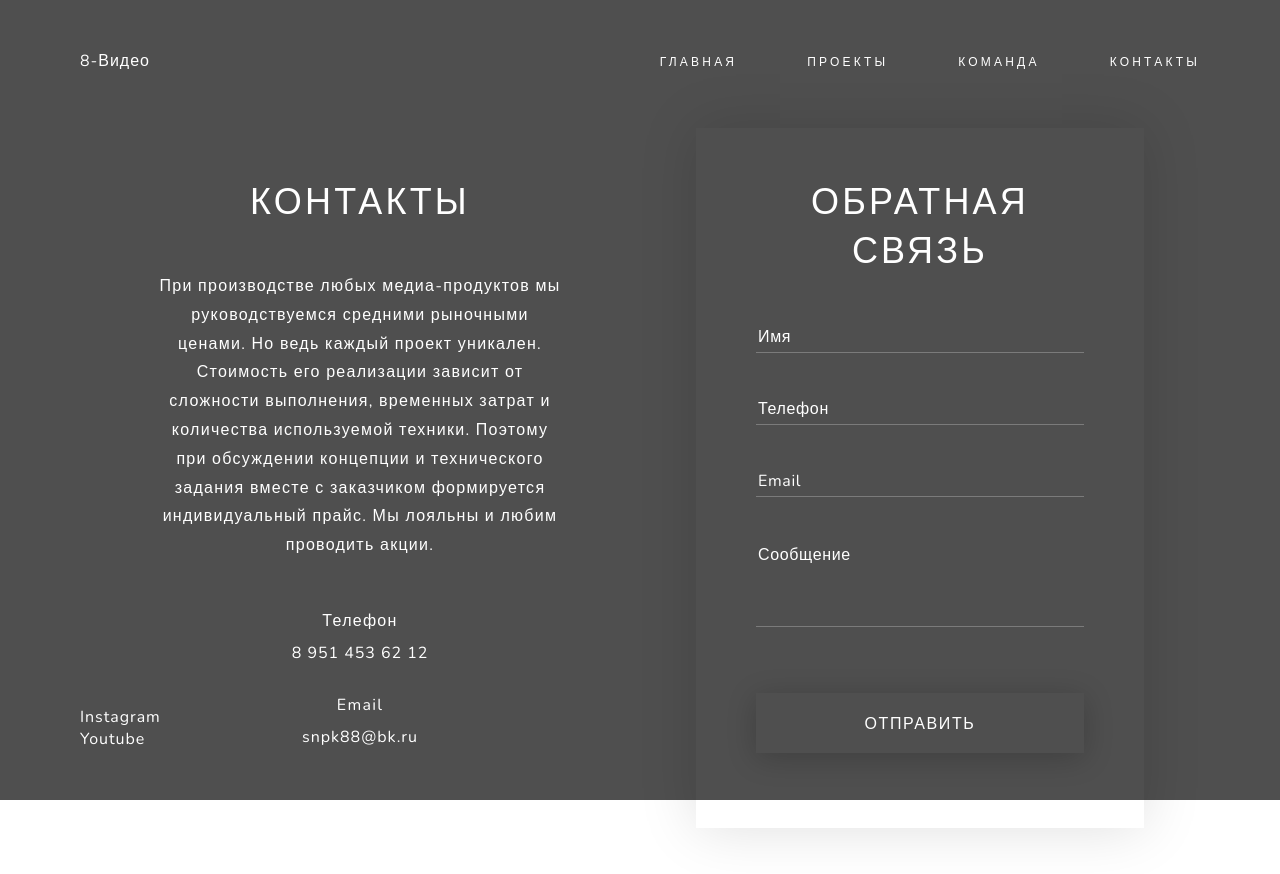
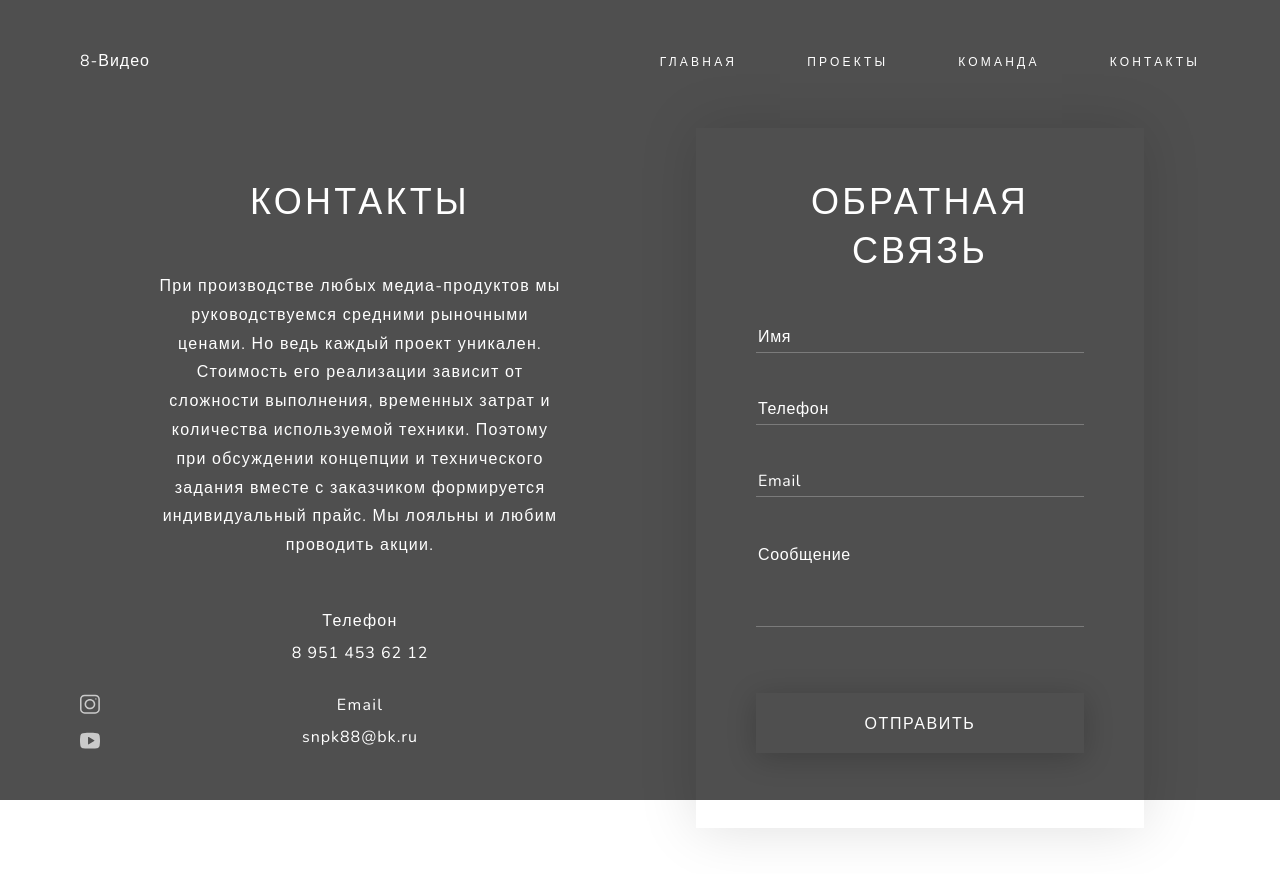
Before and after one commit to karaulovskin/UJIN, a React app: page /contacts in a window 1280 px wide. Shown: the top 874 px of the page. Built offline with nearby package versions, Linux system fonts and the light colour scheme.

Commit message:
add svg  social

```diff
--- a/src/components/Card/Card.js
+++ b/src/components/Card/Card.js
@@ -4,7 +4,7 @@ import classes from './Card.module.scss'
 class Card extends Component {
     render() {
         return (
-            <div>
+            <div className={classes.Card}>
                 Card
             </div>
         )
--- a/src/components/Card/Card.module.scss
+++ b/src/components/Card/Card.module.scss
@@ -1,3 +1,9 @@
 .Card {
-
+	width: calc(25% - 40px);
+	min-width: calc(25% - 40px);
+  	height: 0;
+  	margin-right: 40px;
+  	margin-bottom: 40px;
+  	padding-bottom: 13%;
+	box-shadow: 0 0 55px rgba(0,0,0,.13);
 }
--- a/src/components/CardList/CardList.js
+++ b/src/components/CardList/CardList.js
@@ -1,11 +1,61 @@
 import React, { Component } from 'react'
+import Card from '../Card/Card'
 import classes from './CardList.module.scss'
+
+export const item = [
+    {
+        id: '1',
+        title: '',
+        desc: '',
+    },
+    {
+        id: '2',
+        title: '',
+        desc: '',
+    },
+    {
+        id: '3',
+        title: '',
+        desc: '',
+    },
+    {
+        id: '4',
+        title: '',
+        desc: '',
+    },
+    {
+        id: '5',
+        title: '',
+        desc: '',
+    },
+    {
+        id: '6',
+        title: '',
+        desc: '',
+    },
+    {
+        id: '7',
+        title: '',
+        desc: '',
+    },
+    {
+        id: '8',
+        title: '',
+        desc: '',
+    },
+]
 
 class CardList extends Component {
     render() {
         return (
-            <div className={classes.CardList}>
-
+            <div className={classes.list}>
+                {
+                    item.map(({id, title, desc}) => (
+                        <Card
+                            key={id}
+                        />
+                    ))
+                }
             </div>
         )
     }
--- a/src/components/CardList/CardList.module.scss
+++ b/src/components/CardList/CardList.module.scss
@@ -1,3 +1,5 @@
-.CardList {
+.list {
     display: flex;
+	flex-wrap: wrap;
+	margin-right: -40px;
 }
--- a/src/components/Socials/Socials.js
+++ b/src/components/Socials/Socials.js
@@ -10,8 +10,11 @@ class Socials extends Component {
     renderLinks() {
         return links.map((link, index) => {
             return(
-                <li key={ index }>
+                <li
+                    className={classes.item}
+                    key={ index } >
                     <a
+                        className={classes.link}
                         href={ link.href }
                         target={ link.target }
                     >
@@ -25,7 +28,7 @@ class Socials extends Component {
     render() {
         return (
             <div className={classes.Socials}>
-                <ul>
+                <ul className={classes.list}>
                     { this.renderLinks() }
                 </ul>
             </div>
--- a/src/components/Socials/Socials.module.scss
+++ b/src/components/Socials/Socials.module.scss
@@ -4,6 +4,32 @@
     left: 80px;
     bottom: 50px;
 }
-.Socials li {
+.list {
 
 }
+.item {
+	&:nth-child(1) {
+		.link {
+			background-image: url("./svg/i-in.svg");
+		}
+	}
+	&:nth-child(2) {
+		.link {
+			background-image: url("./svg/i-yt.svg");
+		}
+	}
+}
+.link {
+  	display: inline-block;
+	width: 20px;
+	height: 20px;
+	font-size: 0;
+  	background-repeat: no-repeat;
+  	background-position: center center;
+  	background-size: contain;
+  	opacity: 0.7;
+  	transition: .2s;
+  	&:hover {
+		opacity: 1;
+	}
+}
--- a/src/containers/Projects/Projects.js
+++ b/src/containers/Projects/Projects.js
@@ -12,11 +12,11 @@ export default class Projects extends Component {
 
     render() {
         return (
-            <div>
+            <>
                 <h1>Проекты</h1>
 
                 <CardList/>
-            </div>
+            </>
         )
     }
 }
--- a/src/index.scss
+++ b/src/index.scss
@@ -86,3 +86,7 @@ button {
 button:hover {
     box-shadow: 0 5px 35px rgba(0,0,0,.2);
 }
+.container {
+	width: 100%;
+  	margin: 0 auto;
+}
```
Also changed, not shown: src/components/Socials/svg/i-in.svg, src/components/Socials/svg/i-yt.svg.
